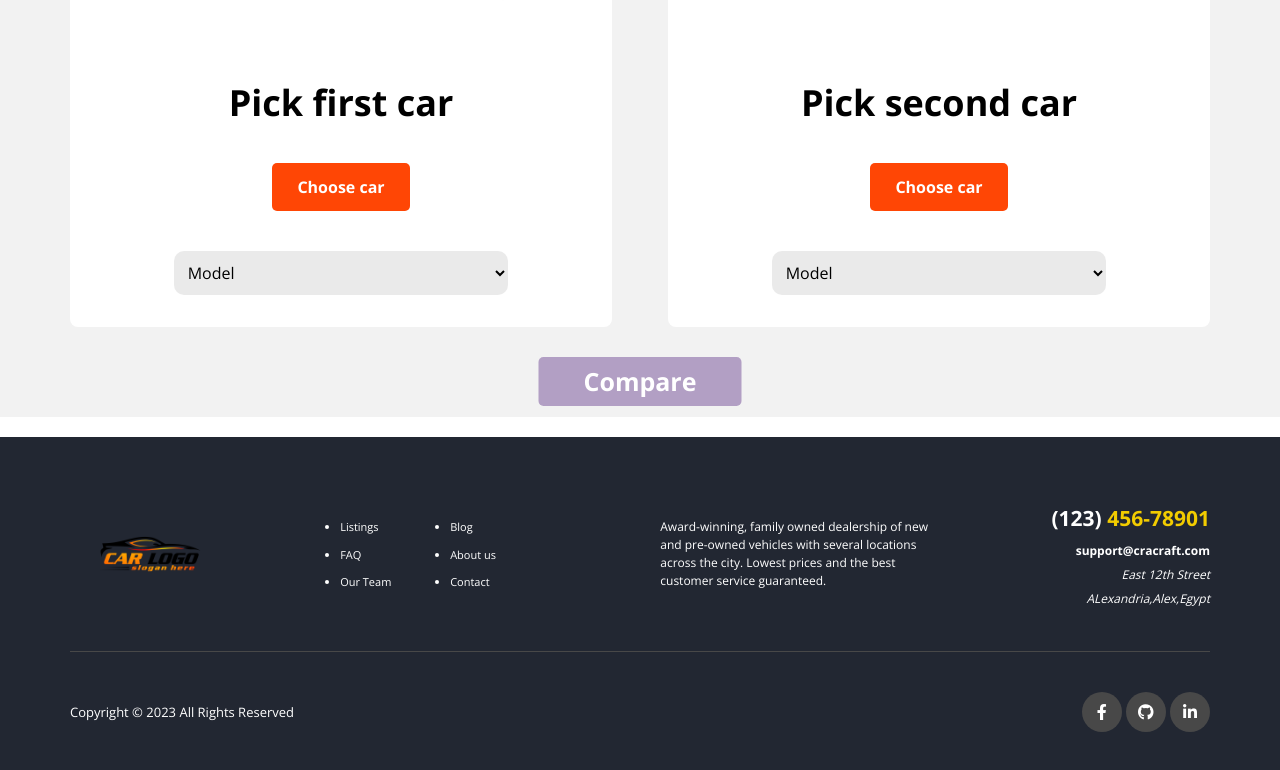
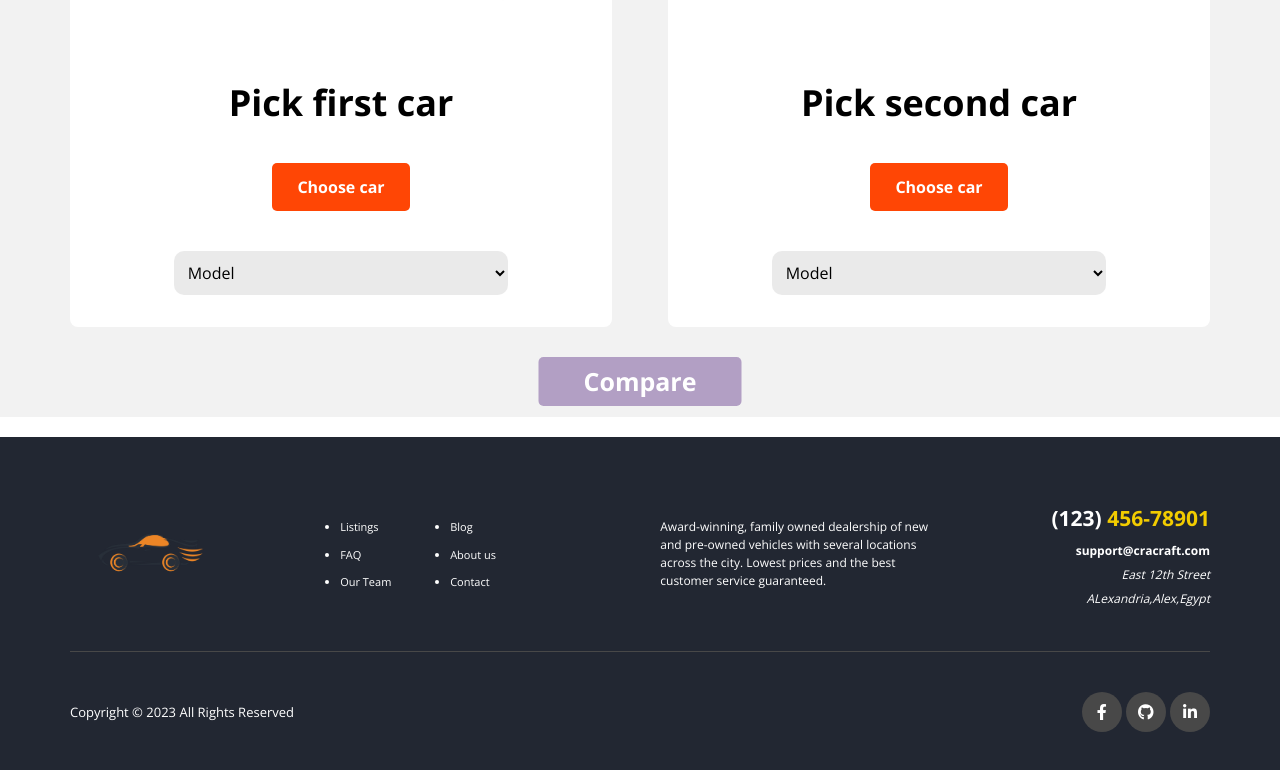
Before and after one commit to HusseinMohamed41/CarCraft_Project, a plain HTML site: page Compare-Cars.html in a window 1280 px wide. Shown: the part 491-1261 px from the top of the page. Drawn offline with nearby package versions, Linux system fonts and the light colour scheme; a web font is replaced by a local one.

Commit message:
Upload The Design

```diff
--- a/Compare-Cars.html
+++ b/Compare-Cars.html
@@ -102,7 +102,7 @@
   <div class="footer">
     <div class="container">
       <div class="content">
-        <img src="images/logo.png" alt="">
+        <img src="images/favpng_sports-car-logo.png" alt="">
         <ul>
           <li>Listings</li>
           <li>Blog</li>
```
Also changed, not shown: Sell-Car.html (+1 -1 lines), car-view.html (+1 -1 lines), compare-result.html (+1 -1 lines), login.html (+1 -1 lines), profile.html (+1 -1 lines), search.html (+1 -1 lines), sign-up.html (+1 -1 lines).
